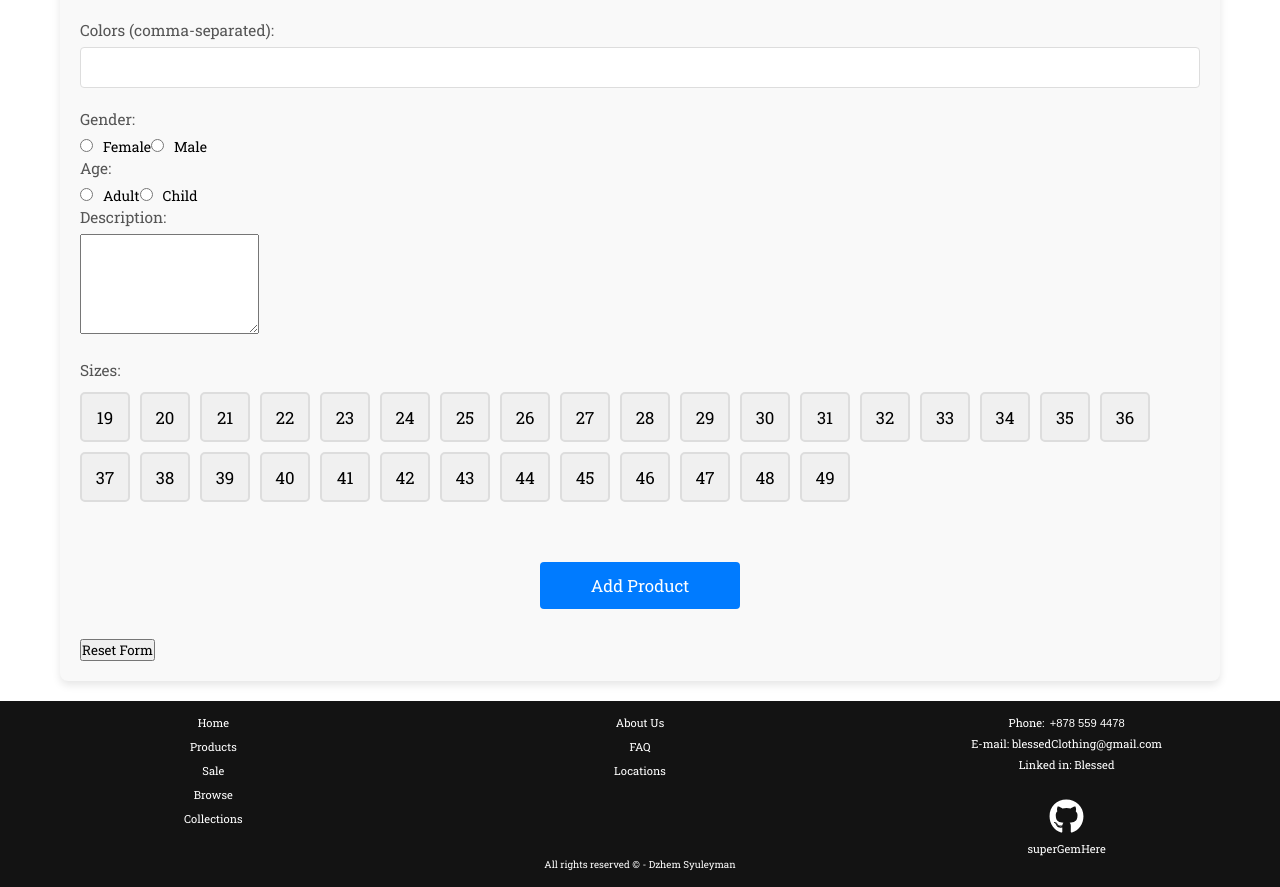
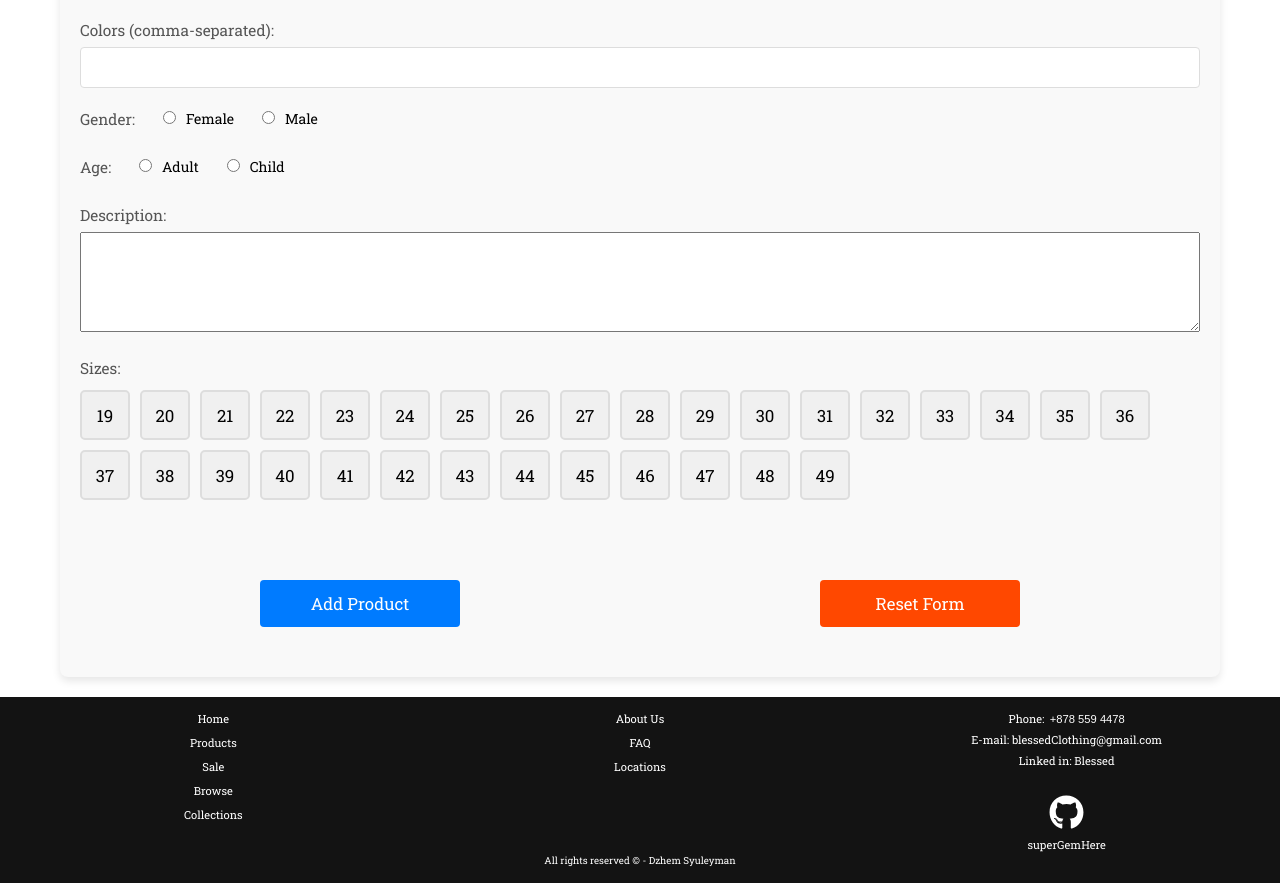
Before and after one commit to superGemHere/blessed-clothing, a React (Vite) app in the folder client/: page /users/admin in a window 1280 px wide. Shown: the part 854-1741 px from the top of the page. Built offline with nearby package versions, Linux system fonts and the light colour scheme; no server answers; a web font is replaced by a local one.

Commit message:
Update adminPanel.module.css

```diff
--- a/client/src/components/main/AdminPanel/adminPanel.module.css
+++ b/client/src/components/main/AdminPanel/adminPanel.module.css
@@ -21,6 +21,11 @@
 }
 
 .adminPanel-formGroup {
+  margin-bottom: 20px;
+}
+.adminPanel-formGroup-radio {
+  display: flex;
+  gap: 2rem;
   margin-bottom: 20px;
 }
 
@@ -60,27 +65,8 @@
 
 .adminPanel-textarea {
   min-height: 100px;
+  width: 100%;
   resize: vertical;
-}
-
-.adminPanel-submitButton {
-  display: block;
-  width: 200px;
-  padding: 12px;
-  background-color: #007bff;
-  color: white;
-  font-size: 1.2rem;
-  border: none;
-  border-radius: 4px;
-  cursor: pointer;
-  transition: background-color 0.3s;
-  margin: 0 auto;
-  margin-top: 60px;
-  margin-bottom: 30px;
-}
-
-.adminPanel-submitButton:hover {
-  background-color: #0056b3;
 }
 
 .adminPanel-sizesGrid {
@@ -115,6 +101,87 @@
   color: white;
 }
 
+.adminPanel-formGroup-image {
+  margin-bottom: 20px;
+}
+
+.adminPanel-formGroup-image-label {
+  display: block;
+  font-size: 1.1rem;
+  margin-bottom: 5px;
+  color: #555;
+}
+
+.adminPanel-formGroup-image-input {
+  width: 100%;
+  padding: 10px;
+  font-size: 1rem;
+  border: 1px solid #ddd;
+  border-radius: 4px;
+  box-sizing: border-box;
+  transition: border-color 0.3s;
+}
+
+.adminPanel-formGroup-image-input:focus {
+  border-color: #007bff;
+  outline: none;
+}
+
+.adminPanel-buttons{
+  display: flex;
+  justify-content: center;
+  align-items: center;
+}
+
+.adminPanel-submitButton {
+  display: block;
+  width: 200px;
+  padding: 12px;
+  background-color: #007bff;
+  color: white;
+  font-size: 1.2rem;
+  border: none;
+  border-radius: 4px;
+  cursor: pointer;
+  transition: background-color 0.3s;
+  margin: 0 auto;
+  margin-top: 60px;
+  margin-bottom: 30px;
+  transition: background-color 0.3s ease, transform 0.3s ease;
+}
+
+.adminPanel-submitButton:hover {
+  background-color: #0056b3;
+  transform: scale(1.05);
+}
+
+.adminPanel-resetButton {
+  display: block;
+  width: 200px;
+  padding: 12px;
+  background-color: rgb(255, 72, 0);
+  color: white;
+  font-size: 1.2rem;
+  border: none;
+  border-radius: 4px;
+  cursor: pointer;
+  transition: background-color 0.3s;
+  margin: 0 auto;
+  margin-top: 60px;
+  margin-bottom: 30px;
+  transition: background-color 0.3s ease, transform 0.3s ease;
+}
+
+.adminPanel-resetButton:hover {
+  background-color: #8a1919;
+  transform: scale(1.05);
+}
+
+.adminPanel-resetButton:focus {
+  outline: none; /* Remove default focus outline */
+  box-shadow: 0 0 0 2px rgba(0, 0, 0, 0.2); /* Custom focus outline */
+}
+
 @media (max-width: 768px) {
   .adminPanel-container {
     padding: 10px;
@@ -132,6 +199,10 @@
     font-size: 1rem;
   }
 
+  .adminPanel-resetButton {
+    font-size: 1rem;
+  }
+
   .adminPanel-sizeBox {
     width: 45px;
     height: 45px;
@@ -144,7 +215,16 @@
     font-size: 1.8rem;
   }
 
+  .adminPanel-buttons {
+    flex-direction: column;
+  }
+
   .adminPanel-submitButton {
+    padding: 10px;
+    font-size: 0.9rem;
+  }
+  .adminPanel-resetButton {
+    width: 100px;
     padding: 10px;
     font-size: 0.9rem;
   }
```
